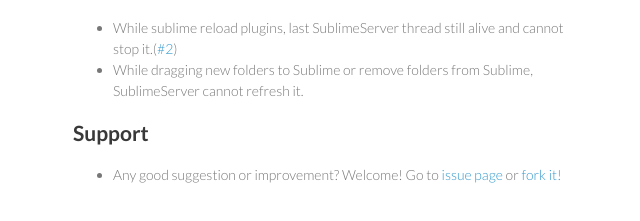
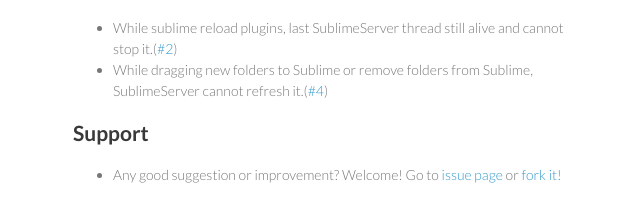
Before and after one commit to learning/SublimeServer, a plain HTML site: page index.html in a window 1280 px wide. Shown: the part 2274-2495 px from the top of the page, 497-1137 px from the left. Drawn offline with Linux system fonts and the light colour scheme.

Commit message:
update link

```diff
--- a/index.html
+++ b/index.html
@@ -81,7 +81,7 @@
 <p>Know issues:</p>
 <ul>
   <li>While sublime reload plugins, last SublimeServer thread still alive and cannot stop it.(<a href="https://github.com/learning/SublimeServer/issues/2" target="_blank">#2</a>)</li>
-  <li>While dragging new folders to Sublime or remove folders from Sublime, SublimeServer cannot refresh it.</li>
+  <li>While dragging new folders to Sublime or remove folders from Sublime, SublimeServer cannot refresh it.(<a href="https://github.com/learning/SublimeServer/issues/4" target="_blank">#4</a>)</li>
 </ul>
 <h2>Support</h2>
 
```
